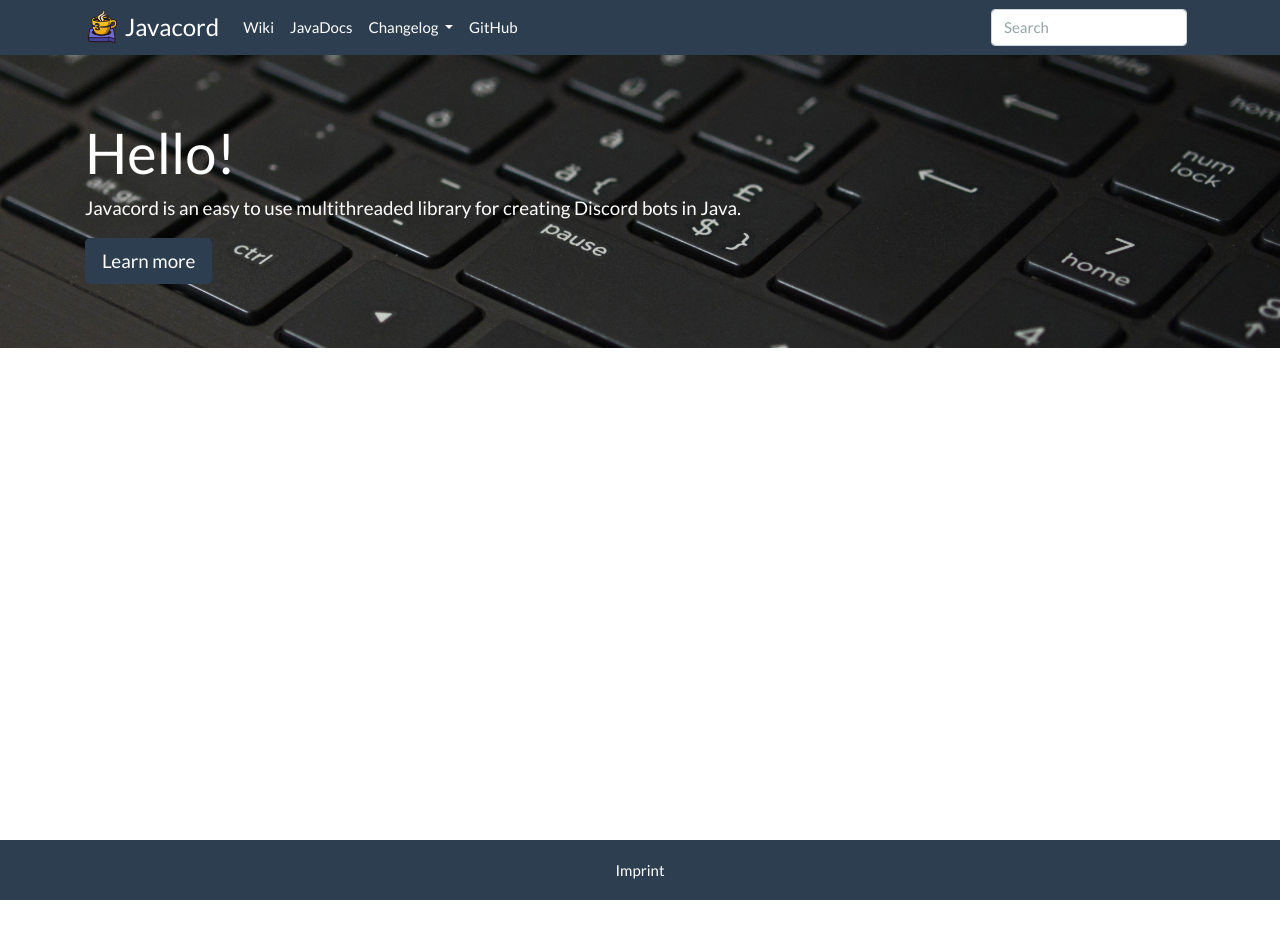
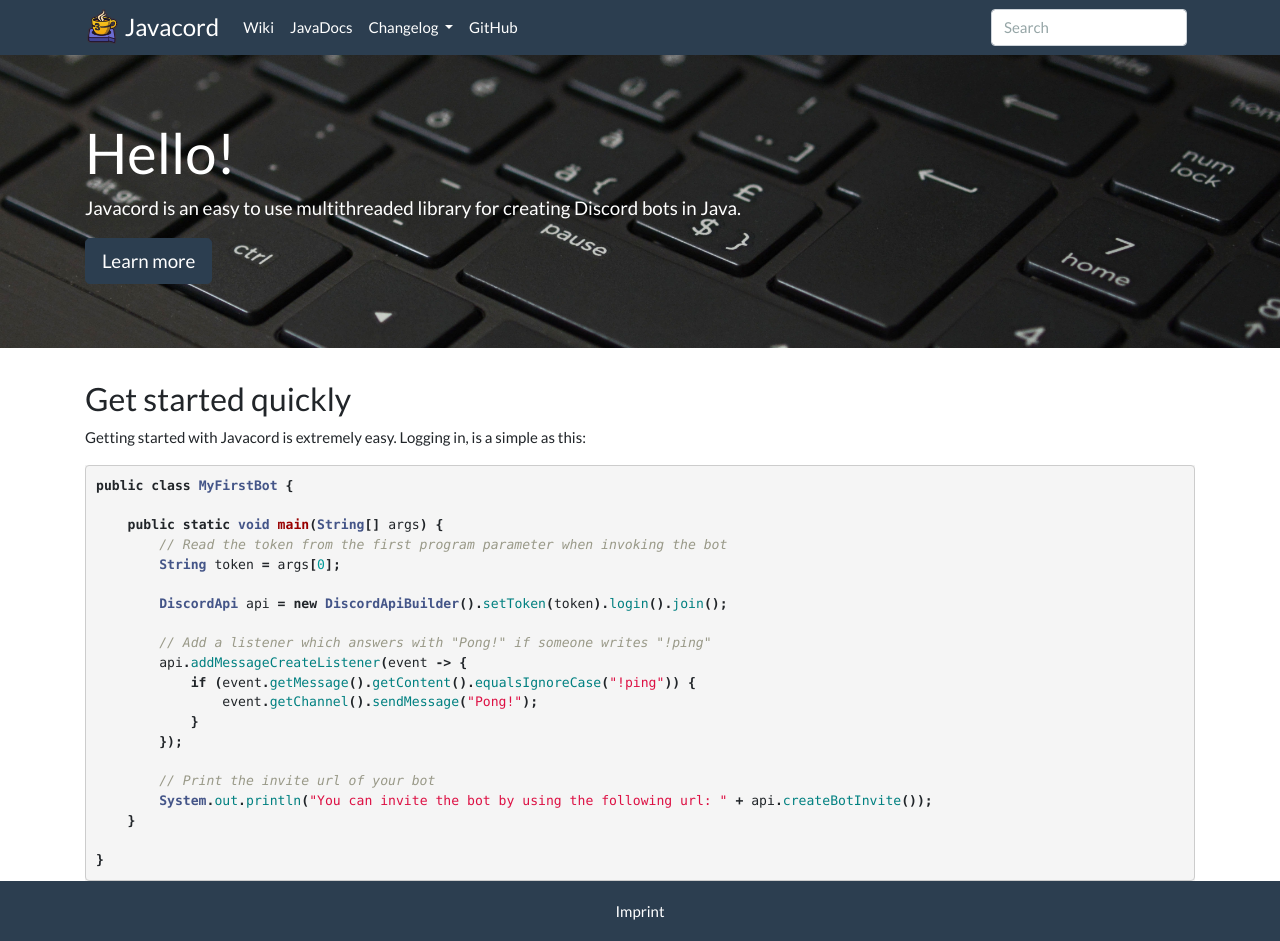
Before and after one commit to Vampire/javacord.github.io, a Jekyll site: the page built from index.html, in a window 1280 px wide. Built offline with Jekyll 4.4.1, drawn with Linux system fonts in a browser that asks for light colours; nearby versions of some CDN libraries; before the commit the page ends 900 px from its top, so only the background shows below that.

Commit message:
Small adjustments to the front page

```diff
--- a/index.html
+++ b/index.html
@@ -10,3 +9,32 @@
         <a class="btn btn-primary btn-lg" href="#" role="button">Learn more</a>
     </div>
 </div>
+
+<div class="container">
+    <h3>Get started quickly</h3>
+    <p>
+        Getting started with Javacord is extremely easy. Logging in, is a simple as this:
+    </p>
+{% highlight java %}
+public class MyFirstBot {
+
+    public static void main(String[] args) {
+        // Read the token from the first program parameter when invoking the bot
+        String token = args[0];
+
+        DiscordApi api = new DiscordApiBuilder().setToken(token).login().join();
+
+        // Add a listener which answers with "Pong!" if someone writes "!ping"
+        api.addMessageCreateListener(event -> {
+            if (event.getMessage().getContent().equalsIgnoreCase("!ping")) {
+                event.getChannel().sendMessage("Pong!");
+            }
+        });
+
+        // Print the invite url of your bot
+        System.out.println("You can invite the bot by using the following url: " + api.createBotInvite());
+    }
+
+}
+{% endhighlight %}
+</div>
```
Also changed, not shown: other parts of index.html (+1 -2 lines).
